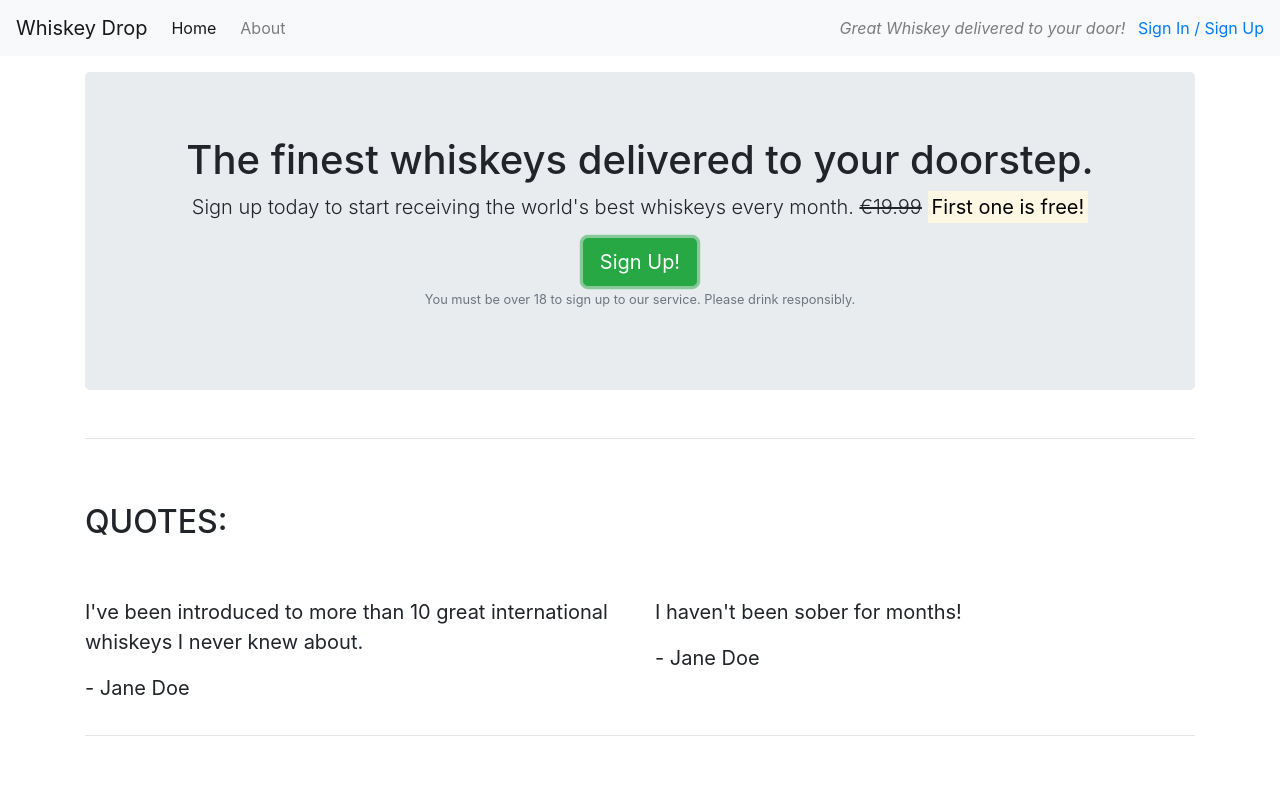
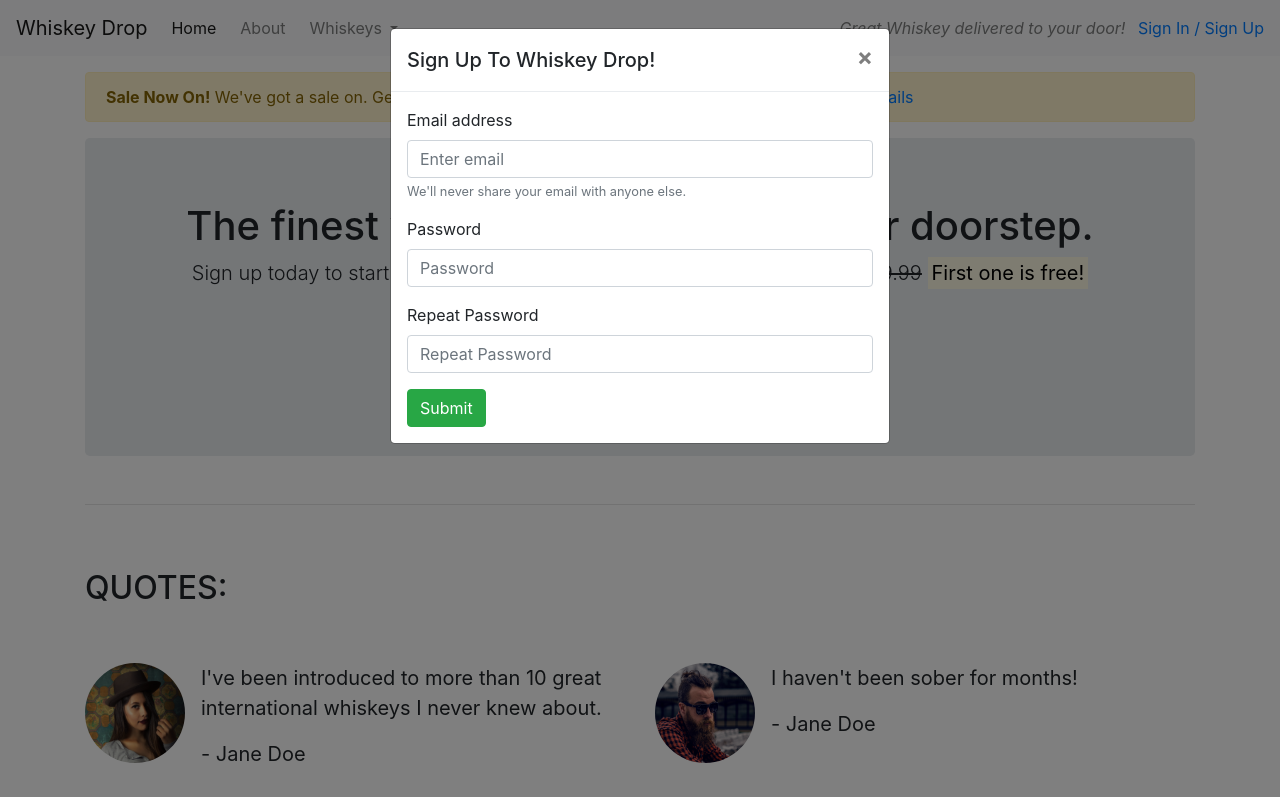
Before and after one commit to Mayamariaruth/bootstrap, a plain HTML site: page index.html in a window 1280 px wide. Both pictures are taken after a click on the button "Sign Up!". Shown: the top 797 px of the page. Drawn offline with nearby package versions, Linux system fonts and the light colour scheme.

Commit message:
add more content to landing page and some js

```diff
--- a/index.html
+++ b/index.html
@@ -6,22 +6,53 @@
     <meta name="viewport" content="width=device-width, initial-scale=1.0">
     <title>Whiskey Drop | Taste a new whiskey every month</title>
     <link rel="stylesheet" href="https://maxcdn.bootstrapcdn.com/bootstrap/4.1.3/css/bootstrap.min.css">
+    <link rel="stylesheet" href="https://use.fontawesome.com/releases/v5.6.1/css/all.css"
+        integrity="sha384-gfdkjb5BdAXd+lj+gudLWI+BXq4IuLW5IT+brZEZsLFm++aCMlF1V92rMkPaX4PP" crossorigin="anonymous">
 </head>
 
 <body>
     <nav class="navbar navbar-light bg-light navbar-expand-sm">
         <a href="/" class="navbar-brand">Whiskey Drop</a>
+
+        <button class="navbar-toggler ml-auto" type="button" data-toggle="collapse" data-target="#navbarNavDropdown"
+            aria-controls="navbarNavDropdown" aria-expanded="false" aria-label="Toggle navigation">
+            <span class="navbar-toggler-icon"></span></button>
+
+        <div class="collapse navbar-collapse" id="navbarNavDropdown">
             <ul class="navbar-nav mr-auto">
                 <li class="active nav-item mr-2"><a class="nav-link" href="/">Home</a></li>
                 <li class="nav-item mr-2"><a class="nav-link" href="/about">About</a></li>
+
+                <li class="nav-item dropdown">
+                    <a class="nav-link dropdown-toggle" href="#" id="navbarDropdownMenuLink" role="button"
+                        data-toggle="dropdown" aria-haspopup="true" aria-expanded="false">
+                        Whiskeys
+                    </a>
+                    <div class="dropdown-menu" aria-labelledby="navbarDropdownMenuLink">
+                        <a class="dropdown-item" href="#">Irish</a>
+                        <a class="dropdown-item" href="#">Scotch</a>
+                        <a class="dropdown-item" href="#">Japanese</a>
+                        <a class="dropdown-item" href="#">American</a>
+                    </div>
+                </li>
+
                 <li class="nav-item mr-2 d-block d-sm-none"><a class="nav-link" href="/login">Sign In / Sign Up</a></li>
             </ul>
+        </div>
         <div class="d-none d-md-block">
             <p class="navbar-text my-auto mr-2"><i>Great Whiskey delivered to your door!</i></p>
             <a href="/login">Sign In / Sign Up</a>
         </div>
     </nav>
     <article class="container mt-3">
+        <div class="row d-none d-sm-block">
+            <div class="col-12">
+                <div class="alert alert-warning">
+                    <strong>Sale Now On!</strong> We've got a sale on. Get a 12 month subscription for the price of 6!
+                    <a href="">See here for more details</a>
+                </div>
+            </div>
+        </div>
         <!-- Callout -->
         <div class="row">
             <div class="col-12">
@@ -32,7 +63,8 @@
                         <span class="d-inline d-sm-none"><br></span>
                         <strong><mark>First one is free!</mark></strong>
                     </p>
-                    <button class="btn btn-lg btn-success">Sign Up!</button>
+                    <button class="btn btn-lg btn-success" data-toggle="modal" data-target="#signUpModal">Sign
+                        Up!</button>
                     <p class="text-muted"><small>You must be over 18 to sign up to our service. Please drink
                             responsibly.</small>
                     </p>
@@ -51,16 +83,31 @@
             </div>
             <div class="row">
                 <div class="col-12 col-md-6">
+                    <div class="media">
+                        <div class="d-none d-sm-block">
+                            <img src="images/girl-image.png" class="rounded-circle mr-3" height=100 width=100>
+                        </div>
+                        <div class="media">
                             <blockquote class="blockquote">
-                        <p>I've been introduced to more than 10 great international whiskeys I never knew about.</p>
+                                <p>I've been introduced to more than 10 great international whiskeys I never knew about.
+                                </p>
                                 <p>- Jane Doe</p>
                             </blockquote>
                         </div>
+                    </div>
+                </div>
                 <div class="col-12 col-md-6">
+                    <div class="media">
+                        <div class="d-none d-sm-block">
+                            <img src="images/guy-image.png" class="rounded-circle mr-3" height=100 width=100>
+                        </div>
+                        <div class="media">
                             <blockquote class="blockquote">
                                 <p>I haven't been sober for months!</p>
                                 <p>- Jane Doe</p>
                             </blockquote>
+                        </div>
+                    </div>
                 </div>
             </div>
         </section>
@@ -77,7 +124,8 @@
             <div class="row">
                 <div class="col-12 col-md-6 col-lg-4">
                     <div class="feature">
-                        <h3>Feature 1</h3>
+                        <h3><i class="fas fa-gift d-none d-sm-inline"></i> Feature 1 <span
+                                class="badge badge-success">NEW!</span></h3>
                         <p>Lorem ipsum dolor sit amet, consectetur adipiscing elit, sed do eiusmod tempor incididunt ut
                             labore
                             et dolore magna aliqua. Ut enim ad minim veniam, quis nostrud exercitation ullamco laboris
@@ -89,7 +137,7 @@
                 </div>
                 <div class="col-12 col-md-6 col-lg-4">
                     <div class="feature">
-                        <h3>Feature 2</h3>
+                        <h3><i class="fas fa-credit-card d-none d-sm-inline"></i> Feature 2</h3>
                         <p>Lorem ipsum dolor sit amet, consectetur adipiscing elit, sed do eiusmod tempor incididunt ut
                             labore
                             et dolore magna aliqua. Ut enim ad minim veniam, quis nostrud exercitation ullamco laboris
@@ -101,7 +149,7 @@
                 </div>
                 <div class="col-12 d-md-none d-lg-block col-lg-4">
                     <div class="feature">
-                        <h3>Feature 3</h3>
+                        <h3><i class="fas fa-times-circle d-none d-sm-inline"></i> Feature 3</h3>
                         <p>Lorem ipsum dolor sit amet, consectetur adipiscing elit, sed do eiusmod tempor incididunt ut
                             labore
                             et dolore magna aliqua. Ut enim ad minim veniam, quis nostrud exercitation ullamco laboris
@@ -158,6 +206,51 @@
             <!-- /.Monthly favorites -->
         </section>
     </article>
+
+    <div class="modal" tabindex="-1" role="dialog" id="signUpModal">
+        <div class="modal-dialog" role="document">
+            <div class="modal-content">
+                <div class="modal-header">
+                    <h5 class="modal-title">Sign Up To Whiskey Drop!</h5>
+                    <button type="button" class="close" data-dismiss="modal" aria-label="Close">
+                        <span aria-hidden="true">&times;</span>
+                    </button>
+                </div>
+                <div class="modal-body">
+                    <form>
+                        <div class="form-group">
+                            <label for="exampleInputEmail1">Email address</label>
+                            <input type="email" class="form-control" id="exampleInputEmail1"
+                                aria-describedby="emailHelp" placeholder="Enter email">
+                            <small id="emailHelp" class="form-text text-muted">We'll never share your email with anyone
+                                else.</small>
+                        </div>
+                        <div class="form-group">
+                            <label for="password">Password</label>
+                            <input type="password" class="form-control" id="password"
+                                placeholder="Password">
+                        </div>
+                        <div class="form-group">
+                            <label for="repeatPassword">Repeat Password</label>
+                            <input type="password" class="form-control" id="repeatPassword"
+                                placeholder="Repeat Password">
+                        </div>
+                        <button type="submit" class="btn btn-success">Submit</button>
+                    </form>
+                </div>
+            </div>
+        </div>
+    </div>
+
+    <script src="https://code.jquery.com/jquery-3.3.1.slim.min.js"
+        integrity="sha384-q8i/X+965DzO0rT7abK41JStQIAqVgRVzpbzo5smXKp4YfRvH+8abtTE1Pi6jizo"
+        crossorigin="anonymous"></script>
+    <script src="https://cdn.jsdelivr.net/npm/popper.js@1.14.7/dist/umd/popper.min.js"
+        integrity="sha384-UO2eT0CpHqdSJQ6hJty5KVphtPhzWj9WO1clHTMGa3JDZwrnQq4sF86dIHNDz0W1"
+        crossorigin="anonymous"></script>
+    <script src="https://cdn.jsdelivr.net/npm/bootstrap@4.3.1/dist/js/bootstrap.min.js"
+        integrity="sha384-JjSmVgyd0p3pXB1rRibZUAYoIIy6OrQ6VrjIEaFf/nJGzIxFDsf4x0xIM+B07jRM"
+        crossorigin="anonymous"></script>
 </body>
 
 </html>
```
Also changed, not shown: images/girl-image.png (added), images/guy-image.png (added). Lines whose indentation alone changed are shown as unchanged.
